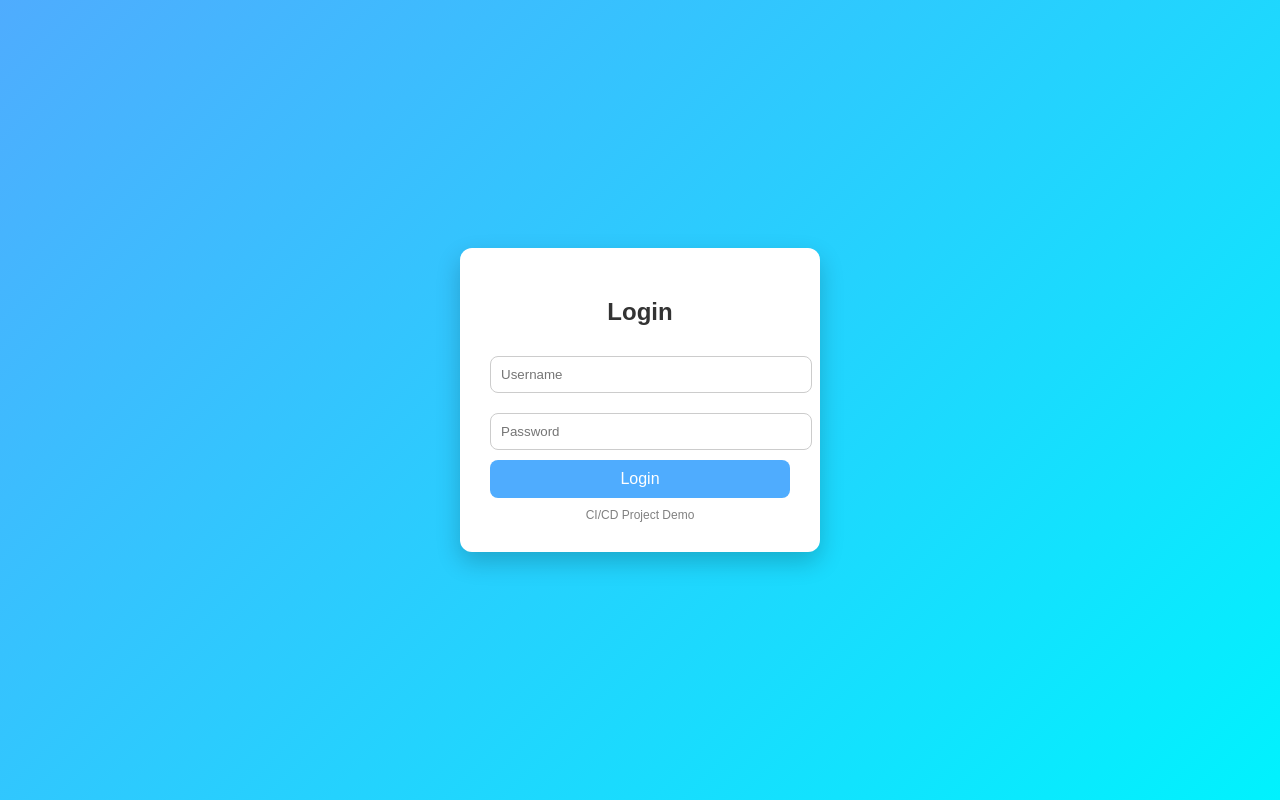
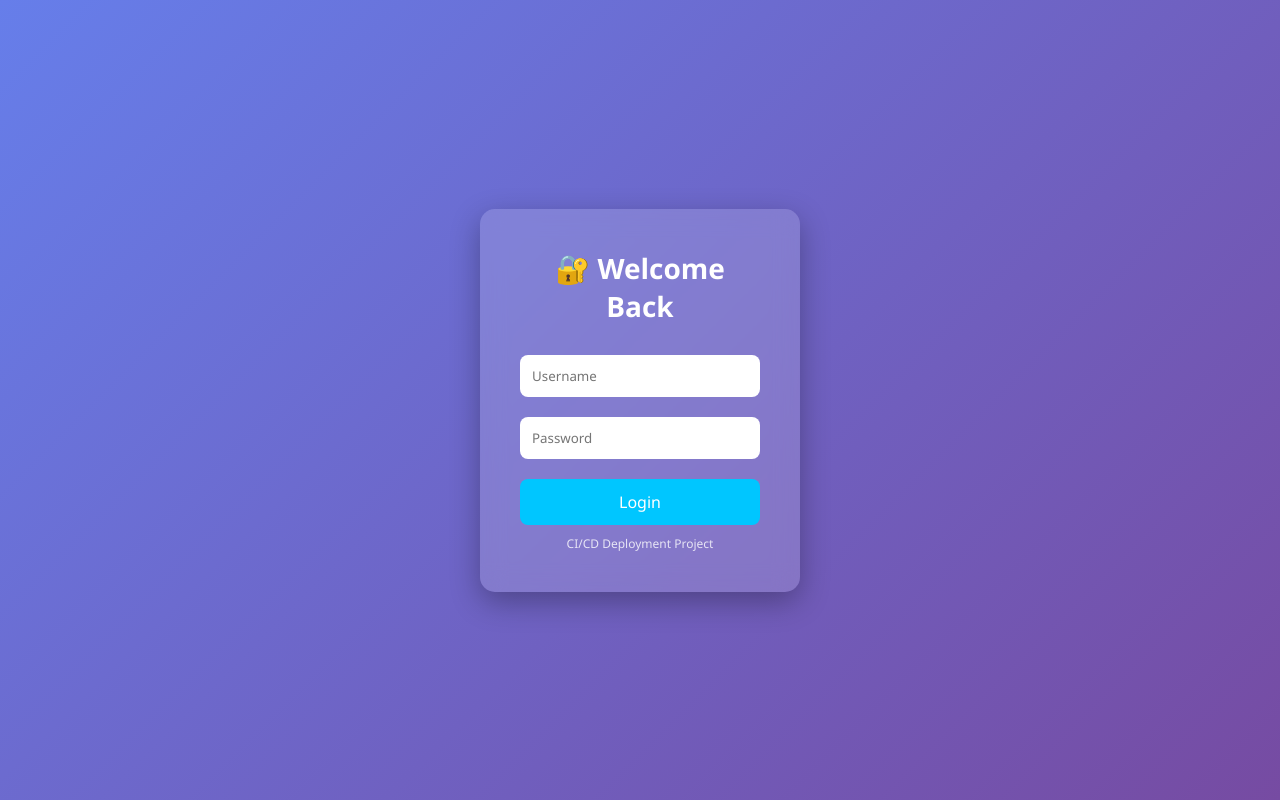
Before and after one commit to chandani81/cloudlab, a website: page index.html in a window 1280 px wide. Drawn offline with Linux system fonts and the light colour scheme.

Commit message:
upgrade login UI aesthetic

```diff
--- a/index.html
+++ b/index.html
@@ -4,80 +4,95 @@
 <head>
     <meta charset="UTF-8">
     <meta name="viewport" content="width=device-width, initial-scale=1.0">
-    <title>Login Page</title>
+    <title>Login | CI/CD Project</title>
 
     <style>
+        * {
+            margin: 0;
+            padding: 0;
+            box-sizing: border-box;
+            font-family: "Segoe UI", sans-serif;
+        }
+
         body {
-            margin: 0;
-            font-family: Arial, sans-serif;
-            background: linear-gradient(135deg, #4facfe, #00f2fe);
+            height: 100vh;
             display: flex;
             justify-content: center;
             align-items: center;
-            height: 100vh;
+            background: linear-gradient(135deg, #667eea, #764ba2);
         }
 
-        .login-box {
-            background: white;
-            padding: 30px;
-            border-radius: 12px;
-            width: 300px;
-            box-shadow: 0 10px 25px rgba(0, 0, 0, 0.2);
+        .container {
+            background: rgba(255, 255, 255, 0.15);
+            backdrop-filter: blur(12px);
+            border-radius: 15px;
+            padding: 40px;
+            width: 320px;
+            box-shadow: 0 10px 30px rgba(0, 0, 0, 0.3);
             text-align: center;
+            color: white;
         }
 
-        .login-box h2 {
+        .container h2 {
             margin-bottom: 20px;
-            color: #333;
+            font-size: 28px;
         }
 
         input {
             width: 100%;
-            padding: 10px;
+            padding: 12px;
             margin: 10px 0;
-            border: 1px solid #ccc;
+            border: none;
             border-radius: 8px;
+            outline: none;
+        }
+
+        input:focus {
+            transform: scale(1.02);
         }
 
         button {
             width: 100%;
-            padding: 10px;
-            background: #4facfe;
+            padding: 12px;
+            margin-top: 10px;
             border: none;
+            border-radius: 8px;
+            background: #00c6ff;
             color: white;
-            border-radius: 8px;
             font-size: 16px;
             cursor: pointer;
+            transition: 0.3s;
         }
 
         button:hover {
-            background: #007acc;
+            background: #0072ff;
+            transform: scale(1.05);
         }
 
-        .footer {
+        .text {
+            font-size: 12px;
             margin-top: 10px;
-            font-size: 12px;
-            color: gray;
+            opacity: 0.8;
         }
     </style>
 </head>
 
 <body>
 
-    <div class="login-box">
-        <h2>Login</h2>
+    <div class="container">
+        <h2>🔐 Welcome Back</h2>
 
         <input type="text" placeholder="Username">
         <input type="password" placeholder="Password">
 
         <button onclick="login()">Login</button>
 
-        <div class="footer">CI/CD Project Demo</div>
+        <div class="text">CI/CD Deployment Project</div>
     </div>
 
     <script>
         function login() {
-            alert("Login successful (demo only)");
+            alert("Login Successful 🚀 (Demo Only)");
         }
     </script>
 
```
